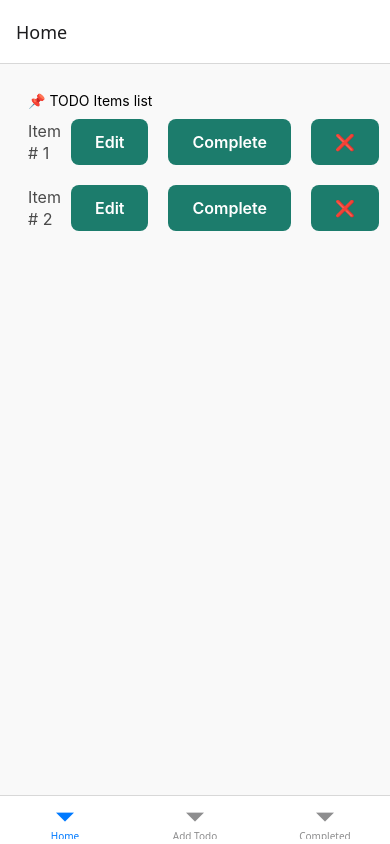
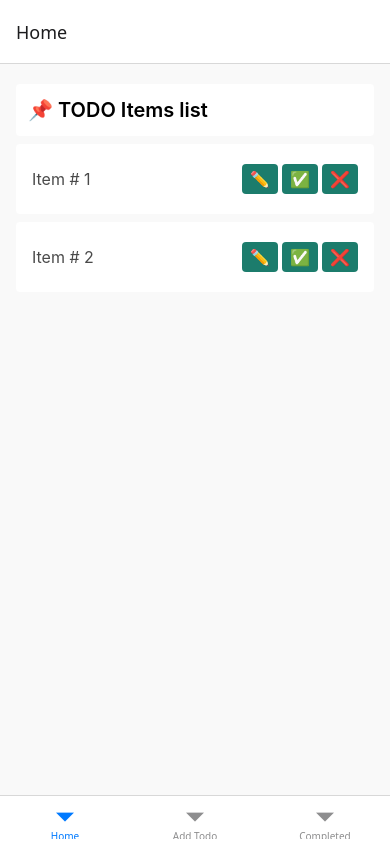
Before and after one commit to miankhalid/TiL-today-i-learned, a React Native app in the folder react-native/SampleProfileApp/: screen /TodoApp in a window 390 px wide. Built offline with nearby package versions, Linux system fonts and the light colour scheme.

Commit message:
Improve styling

```diff
--- a/react-native/SampleProfileApp/src/themes/Styles.js
+++ b/react-native/SampleProfileApp/src/themes/Styles.js
@@ -24,7 +24,13 @@ const createStyles = (mode = 'light') => {
     },
 
     // Layout
-    row: { flexDirection: 'row', alignItems: 'center' },
+    row: {
+      flexDirection: 'row',
+      alignItems: 'center',
+      paddingVertical: spacing.sm,
+      paddingHorizontal: spacing.xs,
+      flexWrap: 'nowrap', // ensure row doesn't wrap; text will wrap inside its box
+    },
     rowBetween: {
       flexDirection: 'row',
       alignItems: 'center',
@@ -36,19 +42,35 @@ const createStyles = (mode = 'light') => {
     heading1: { ...typography.h1, color: colors.text },
     heading2: { ...typography.h2, color: colors.text },
     heading3: { ...typography.h3, color: colors.text },
-    body: { ...typography.body, color: colors.textSecondary },
+    body: {
+      ...typography.body,
+      color: colors.textSecondary,
+      flex: 1,           // take remaining space
+      flexShrink: 1,     // allow shrinking so it doesn't push buttons away
+      minWidth: 0,       // important on some RN versions so flexShrink works correctly
+      flexWrap: 'wrap',  // allow multi-line text
+    },
     bodyBold: { ...typography.bodyBold, color: colors.text },
     small: { ...typography.small, color: colors.textMuted },
     tiny: { ...typography.tiny, color: colors.textMuted },
 
+    // Actions container (group buttons)
+    actions: {
+      flexDirection: 'row',
+      alignItems: 'center',
+      flexShrink: 0, // don't let the button group shrink
+    },
+
     // Buttons / Pressables
     button: {
       backgroundColor: colors.primary,
-      paddingVertical: spacing.md,
-      paddingHorizontal: spacing.xl,
-      borderRadius: radius.md,
+      paddingVertical: spacing.xs,
+      paddingHorizontal: spacing.sm,
+      borderRadius: radius.sm,
       alignItems: 'center',
-      margin: 10,
+      justifyContent: 'center',
+      marginLeft: spacing.xs, // minimal spacing between buttons
+      flexShrink: 0, // ensure buttons don't shrink
     },
     buttonText: { ...typography.bodyBold, color: colors.onPrimary },
     buttonSecondary: {
@@ -71,11 +93,15 @@ const createStyles = (mode = 'light') => {
       borderWidth: 1,
       borderColor: colors.border,
       borderRadius: radius.sm,
-      padding: spacing.md,
+      padding: spacing.sm,
       fontSize: typography.body.fontSize,
       color: colors.text,
       backgroundColor: colors.surface,
-      marginVertical: spacing.sm,
+      marginVertical: spacing.xs,
+      flex: 1,           // take remaining space like body text
+      flexShrink: 1,     // allow shrinking so buttons stay visible
+      minWidth: 0,
+      textAlignVertical: 'top', // for multiline text input vertical alignment
     },
 
     // Lists
--- a/react-native/SampleProfileApp/src/todo-app/AddTab.jsx
+++ b/react-native/SampleProfileApp/src/todo-app/AddTab.jsx
@@ -15,19 +15,22 @@ export default function AddTab({ todos, setTodos }) {
       setError("⚠️ Can't add an empty todo");
       return;
     }
-    setTodos([...todos, new Todo(todos.length + 1, itemText)])
+    setTodos([...todos, new Todo(todos.length + 1, itemText.trim())])
     setItemText("");
     setError("")
   }
 
   return (
     <View style={styles.container}>
-      <Text style={[styles.heading3, styles.listItem]}>⚙️ Add a todo item</Text>
+      <Text style={[styles.heading3, styles.listItem]}>➕ Add a todo item</Text>
+
+      {error ? (<Text style={[styles.heading3, styles.listItem]}>{error}</Text>) : null}
 
       <TextInput
         placeholder="Enter todo"
         style={styles.input}
         value={itemText}
+        multiline={true}
         onChangeText={setItemText}
       />
 
@@ -35,8 +38,6 @@ export default function AddTab({ todos, setTodos }) {
         <Text style={styles.buttonText}>Add</Text>
       </TouchableOpacity>
 
-      {error ? (<Text style={[styles.heading3, styles.listItem]}>{error}</Text>) : null}
-
     </View>
   );
 }
--- a/react-native/SampleProfileApp/src/todo-app/CompletedTab.jsx
+++ b/react-native/SampleProfileApp/src/todo-app/CompletedTab.jsx
@@ -10,7 +10,7 @@ export default function CompletedTab({ todos }) {
 
   return (
     <ScrollView style={styles.container}>
-      <Text style={styles.heading3}>⚙️ Completed Todos</Text>
+      <Text style={[styles.heading3, styles.listItem]}>⚙️ Completed Todos</Text>
       {completeTodos.map(item => (
         <Text key={item.id} style={styles.listItem} >{item.text}</Text>
       ))}
--- a/react-native/SampleProfileApp/src/todo-app/HomeTab.jsx
+++ b/react-native/SampleProfileApp/src/todo-app/HomeTab.jsx
@@ -30,9 +30,8 @@ export default function HomeTab({ todos, setTodos }) {
   const incompleteTodos = todos.filter(item => !item.done);
 
   return (
-    <ScrollView style={styles.scrollView}>
-      <View style={styles.container}>
-        <Text>📌 TODO Items list</Text>
+    <ScrollView style={styles.container}>
+      <Text style={[styles.heading3, styles.listItem]}>📌 TODO Items list</Text>
       {incompleteTodos.map(item => (
         <TodoItem
           key={item.id}
@@ -42,7 +41,6 @@ export default function HomeTab({ todos, setTodos }) {
           onEdit={editTodo}
         />
       ))}
-      </View>
     </ScrollView>
   );
 }
--- a/react-native/SampleProfileApp/src/todo-app/components/TodoItem.jsx
+++ b/react-native/SampleProfileApp/src/todo-app/components/TodoItem.jsx
@@ -15,37 +15,45 @@ export default function TodoItem({ todo, onComplete, onDelete, onEdit }) {
     }
 
     return (
+        <View style={styles.listItem}>
+            {!isEditing ? (
                 <View style={styles.row}>
-            {!isEditing ? (
-                <>
-                    <Text style={styles.body} >{todo.text}</Text>
+                    <Text style={styles.body}>{todo.text}</Text>
 
-                    <TouchableOpacity style={styles.button} onPress={() => { setIsEditing(true); }}>
-                        <Text style={styles.buttonText}>Edit</Text>
+                    <View style={styles.actions}>
+                        <TouchableOpacity style={styles.button} onPress={() => setIsEditing(true)}>
+                            <Text style={styles.buttonText}>✏️</Text>
                         </TouchableOpacity>
 
                         <TouchableOpacity style={styles.button} onPress={onComplete}>
-                        <Text style={styles.buttonText}>Complete</Text>
+                            <Text style={styles.buttonText}>✅</Text>
                         </TouchableOpacity>
 
                         <TouchableOpacity style={styles.button} onPress={onDelete}>
                             <Text style={styles.buttonText}>❌</Text>
                         </TouchableOpacity>
-                </>
+                    </View>
+                </View>
             ) : (
-                <>
+                <View style={styles.row}>
                     <TextInput
                         style={styles.input}
                         value={editedText}
                         onChangeText={setEditedText}
+                        multiline={true}
+                        numberOfLines={2}
                     />
+
+                    <View style={styles.actions}>
                         <TouchableOpacity style={styles.button} onPress={saveEdit}>
-                        <Text style={styles.buttonText}>Save</Text>
+                            <Text style={styles.buttonText}>💾</Text>
                         </TouchableOpacity>
+
                         <TouchableOpacity style={styles.button} onPress={() => setIsEditing(false)}>
-                        <Text style={styles.buttonText}>Cancel</Text>
+                            <Text style={styles.buttonText}>❌</Text>
                         </TouchableOpacity>
-                </>
+                    </View>
+                </View>
             )
             }
         </View >
```
Lines whose indentation alone changed are shown as unchanged.
